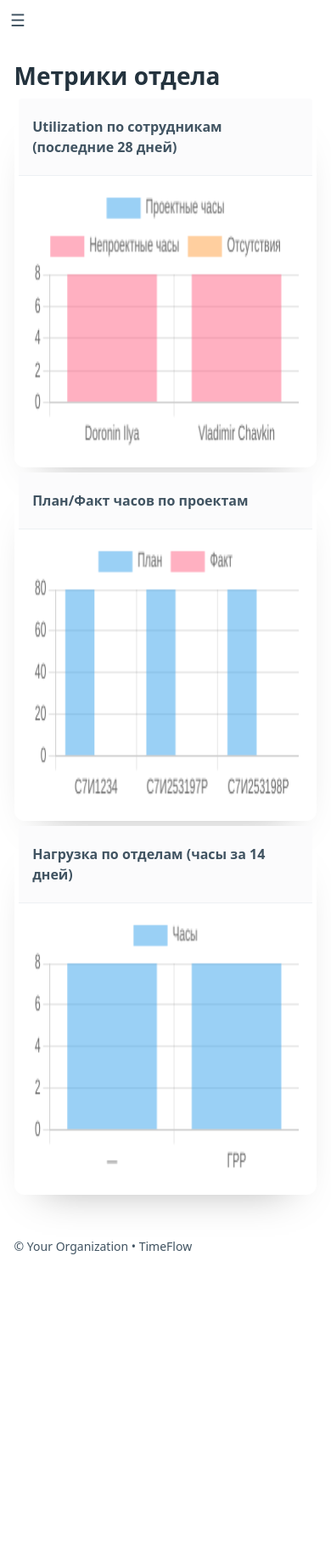
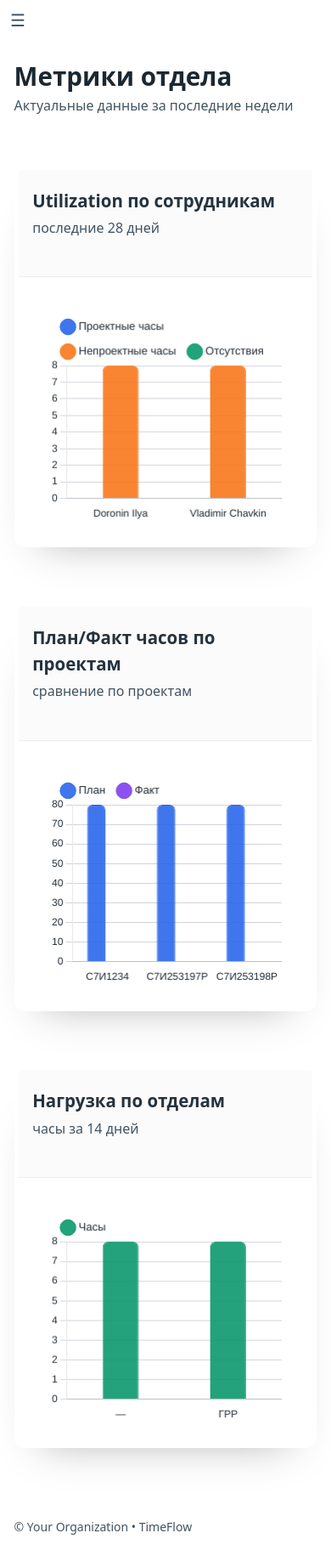
Before and after one commit to Borlag/timeflow, a FastAPI app: page /metrics in a window 390 px wide. Shown: the top 1824 px of the page at 85% size. Before the commit the page ends 1476 px from the top, so only its background shows below. Run offline with FastAPI, Linux system fonts and the light colour scheme; a user stored in the database is signed in; data comes from the database, SQL or seed files in the repository; some libraries are stand-ins or nearby versions.

Commit message:
Improve responsiveness of metrics charts

```diff
--- a/static/theme.css
+++ b/static/theme.css
@@ -328,9 +328,59 @@
   margin: 0;
 }
 
+.content.metrics-page {
+  gap: clamp(1.35rem, 1.2vw + 0.9rem, 2.1rem);
+}
+
+.metrics-page .page-header {
+  align-items: flex-start;
+  gap: .5rem;
+}
+
+.metrics-grid {
+  display: grid;
+  gap: clamp(1.25rem, 1.5vw, 2rem);
+}
+
+@media (min-width: 768px) {
+  .metrics-grid {
+    grid-template-columns: repeat(auto-fit, minmax(320px, 1fr));
+  }
+}
+
+@media (min-width: 1440px) {
+  .metrics-grid {
+    grid-template-columns: repeat(auto-fit, minmax(360px, 1fr));
+  }
+}
+
+.chart-card {
+  display: flex;
+  flex-direction: column;
+  gap: .9rem;
+  min-height: clamp(340px, 32vw, 480px);
+}
+
+.chart-card > header {
+  display: flex;
+  flex-direction: column;
+  gap: .3rem;
+}
+
+.chart-card > header h2 {
+  margin: 0;
+  font-size: 1.28rem;
+}
+
+.chart-card__canvas {
+  position: relative;
+  flex: 1;
+  min-height: clamp(280px, 28vw, 420px);
+}
+
 .chart-card canvas {
   width: 100% !important;
-  height: 320px !important;
+  height: 100% !important;
   display: block;
 }
 
--- a/templates/metrics.html
+++ b/templates/metrics.html
@@ -1,53 +1,186 @@
 {% extends "base.html" %}
+{% block content_class %} content--wide metrics-page{% endblock %}
 {% block content %}
-  <h2>Метрики отдела</h2>
+  <header class="page-header">
+    <div>
+      <h1>Метрики отдела</h1>
+      <p class="muted">Актуальные данные за последние недели</p>
+    </div>
+  </header>
+
+  <section class="metrics-grid">
     <article class="surface chart-card">
-    <header>Utilization по сотрудникам (последние 28 дней)</header>
-    <canvas id="c1"></canvas>
+      <header>
+        <h2>Utilization по сотрудникам</h2>
+        <p class="muted">последние 28 дней</p>
+      </header>
+      <div class="chart-card__canvas">
+        <canvas id="c1" aria-label="Utilization сотрудников за последние 28 дней" role="img"></canvas>
+      </div>
     </article>
     <article class="surface chart-card">
-    <header>План/Факт часов по проектам</header>
-    <canvas id="c2"></canvas>
+      <header>
+        <h2>План/Факт часов по проектам</h2>
+        <p class="muted">сравнение по проектам</p>
+      </header>
+      <div class="chart-card__canvas">
+        <canvas id="c2" aria-label="План и факт часов по проектам" role="img"></canvas>
+      </div>
     </article>
     <article class="surface chart-card">
-    <header>Нагрузка по отделам (часы за 14 дней)</header>
-    <canvas id="c3"></canvas>
+      <header>
+        <h2>Нагрузка по отделам</h2>
+        <p class="muted">часы за 14 дней</p>
+      </header>
+      <div class="chart-card__canvas">
+        <canvas id="c3" aria-label="Нагрузка по отделам за 14 дней" role="img"></canvas>
+      </div>
     </article>
+  </section>
   <script>
     async function draw() {
+      const root = document.documentElement;
+      const isDark = root.getAttribute('data-theme') === 'dark';
+      const styles = getComputedStyle(root);
+      const readVar = (name, fallback) => {
+        const value = styles.getPropertyValue(name);
+        return value && value.trim() ? value.trim() : fallback;
+      };
+      const textColor = readVar('--pico-color', isDark ? '#e2e8f0' : '#1f2933');
+      const gridColor = readVar('--pico-muted-border-color', isDark ? 'rgba(148, 163, 184, 0.35)' : 'rgba(100, 116, 139, 0.3)');
+      const tooltipBg = readVar('--pico-card-background-color', isDark ? '#0f172a' : '#ffffff');
+      const primary = readVar('--pico-primary', isDark ? '#60a5fa' : '#2563eb');
+      const secondary = readVar('--pico-secondary', isDark ? '#fbbf24' : '#f97316');
+      const tertiary = isDark ? '#f472b6' : '#059669';
+      const quaternary = isDark ? '#34d399' : '#7c3aed';
+      const palette = [primary, secondary, tertiary, quaternary];
+      const withAlpha = (hex, alpha = 0.85) => {
+        const normalized = hex.trim();
+        if (!normalized.startsWith('#') || (normalized.length !== 7 && normalized.length !== 4)) {
+          return normalized;
+        }
+        const expand = normalized.length === 4
+          ? `#${normalized[1]}${normalized[1]}${normalized[2]}${normalized[2]}${normalized[3]}${normalized[3]}`
+          : normalized;
+        const bigint = parseInt(expand.slice(1), 16);
+        const r = (bigint >> 16) & 255;
+        const g = (bigint >> 8) & 255;
+        const b = bigint & 255;
+        return `rgba(${r}, ${g}, ${b}, ${alpha})`;
+      };
+
+      const baseOptions = ({ stacked = false, maxTicks = 8 } = {}) => ({
+        responsive: true,
+        resizeDelay: 120,
+        maintainAspectRatio: false,
+        interaction: { mode: 'index', intersect: false },
+        layout: { padding: { top: 16, right: 20, bottom: 12, left: 20 } },
+        plugins: {
+          legend: {
+            display: true,
+            position: 'top',
+            align: 'start',
+            labels: {
+              usePointStyle: true,
+              boxWidth: 12,
+              padding: 16,
+              color: textColor,
+              font: { size: 13 }
+            }
+          },
+          tooltip: {
+            padding: 12,
+            bodySpacing: 6,
+            backgroundColor: tooltipBg,
+            titleColor: textColor,
+            bodyColor: textColor,
+            borderColor: gridColor,
+            borderWidth: 1,
+            displayColors: true
+          }
+        },
+        scales: {
+          x: {
+            stacked,
+            grid: { display: false },
+            ticks: {
+              color: textColor,
+              font: { size: 12 },
+              maxRotation: 0,
+              autoSkip: true,
+              maxTicksLimit: maxTicks
+            }
+          },
+          y: {
+            stacked,
+            beginAtZero: true,
+            grid: { color: gridColor },
+            ticks: {
+              color: textColor,
+              font: { size: 12 },
+              precision: 0
+            }
+          }
+        }
+      });
+
+      const commonDataset = {
+        borderRadius: 6,
+        maxBarThickness: 42,
+        categoryPercentage: 0.64,
+        barPercentage: 0.82
+      };
+
+      const makeDataset = (index, overrides) => {
+        const color = palette[index % palette.length];
+        return {
+          ...commonDataset,
+          backgroundColor: withAlpha(color, 0.88),
+          hoverBackgroundColor: withAlpha(color, 0.96),
+          borderColor: color,
+          borderWidth: 1,
+          ...overrides
+        };
+      };
+
       const u = await (await fetch('/api/metrics/utilization')).json();
       const ctx1 = document.getElementById('c1');
       new Chart(ctx1, {
         type: 'bar',
-        data: { labels: u.labels,
+        data: {
+          labels: u.labels,
           datasets: [
-            { label: 'Проектные часы', data: u.project_hours, stack: 's' },
-            { label: 'Непроектные часы', data: u.nonproject_hours, stack: 's' },
-            { label: 'Отсутствия', data: u.leave_hours, stack: 's' },
+            makeDataset(0, { label: 'Проектные часы', data: u.project_hours, stack: 'util' }),
+            makeDataset(1, { label: 'Непроектные часы', data: u.nonproject_hours, stack: 'util' }),
+            makeDataset(2, { label: 'Отсутствия', data: u.leave_hours, stack: 'util' })
           ]
         },
-        options: { responsive: true, plugins: { legend: { position: 'top' }}, scales: { x: { stacked: true }, y: { stacked: true } } }
+        options: baseOptions({ stacked: true, maxTicks: 9 })
       });
 
       const p = await (await fetch('/api/metrics/project_load')).json();
       const ctx2 = document.getElementById('c2');
       new Chart(ctx2, {
         type: 'bar',
-        data: { labels: p.labels,
+        data: {
+          labels: p.labels,
           datasets: [
-            { label: 'План', data: p.planned_hours },
-            { label: 'Факт', data: p.actual_hours },
+            makeDataset(0, { label: 'План', data: p.planned_hours }),
+            makeDataset(3, { label: 'Факт', data: p.actual_hours })
           ]
         },
-        options: { responsive: true }
+        options: baseOptions({ maxTicks: 10 })
       });
 
       const d = await (await fetch('/api/metrics/department_workload')).json();
       const ctx3 = document.getElementById('c3');
       new Chart(ctx3, {
         type: 'bar',
-        data: { labels: d.labels, datasets: [{ label: 'Часы', data: d.hours }] },
-        options: { responsive: true }
+        data: {
+          labels: d.labels,
+          datasets: [makeDataset(2, { label: 'Часы', data: d.hours })]
+        },
+        options: baseOptions({ maxTicks: 8 })
       });
     }
     draw();
```
Lines whose indentation alone changed are shown as unchanged.
